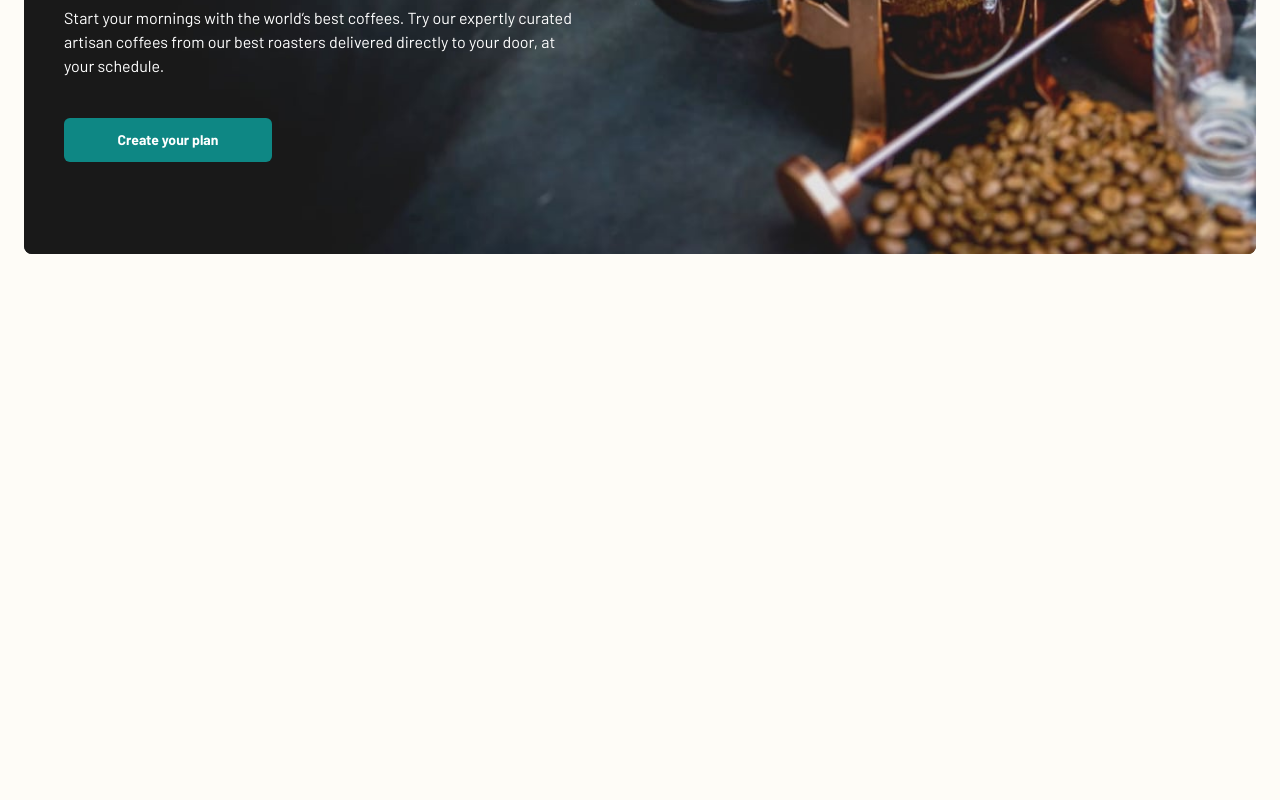
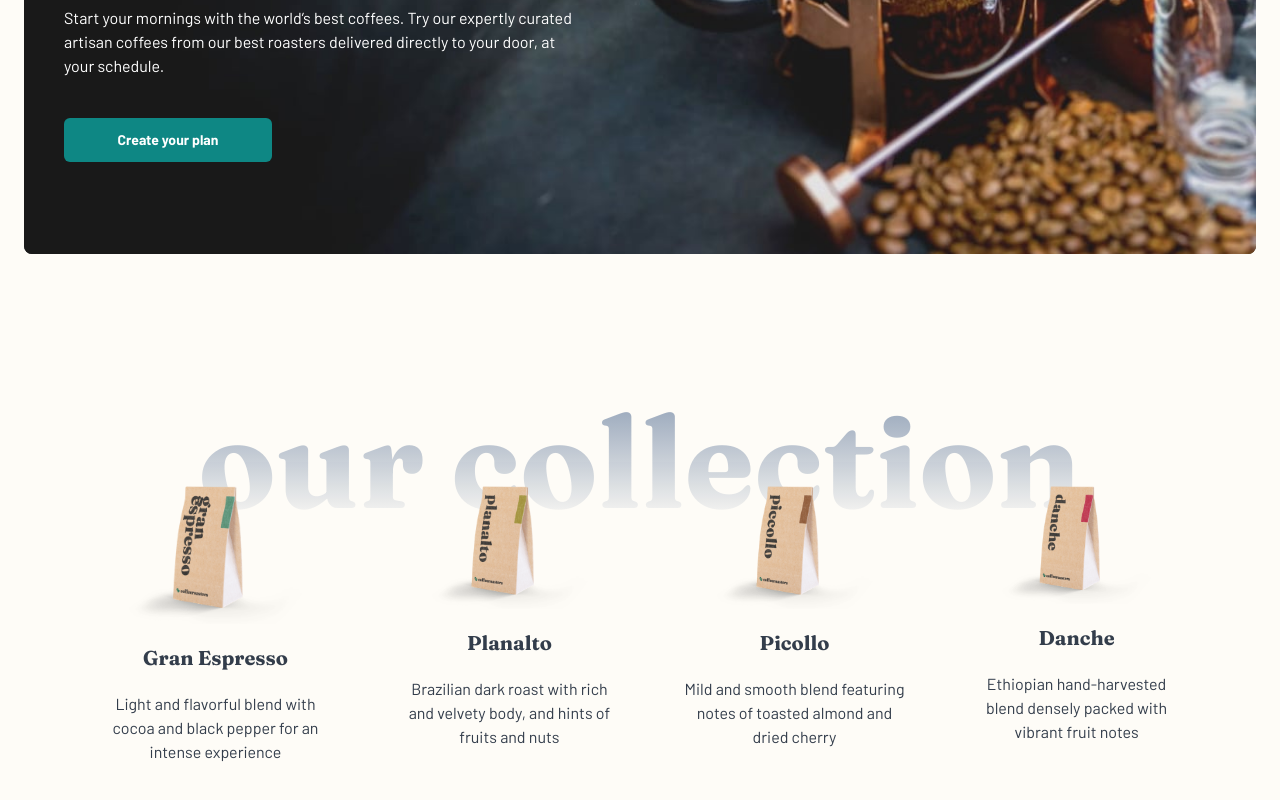
Before and after one commit to BartqD/Coffeeroasters, a Next.js app: page / in a window 1280 px wide. Shown: the part 414-1214 px from the top of the page. Before the commit the page ends 800 px from the top, so only its background shows below. Built offline with nearby package versions, Linux system fonts and the light colour scheme.

Commit message:
feat: add collection component

```diff
--- a/app/page.tsx
+++ b/app/page.tsx
@@ -4,6 +4,7 @@ import Hero from '@/components/sections/hero/hero'
 import heroImgM from '../public/assets/home/mobile/image-hero-coffeepress.jpg'
 import heroImgT from '../public/assets/home/tablet/image-hero-coffeepress.jpg'
 import heroImgD from '../public/assets/home/desktop/image-hero-coffeepress.jpg'
+import Collection from '@/components/sections/Home/collection'
 
 export default function Home() {
 	return (
@@ -19,6 +20,8 @@ export default function Home() {
 					heroImgT={heroImgT}
 					heroImgD={heroImgD}
 					linkUrl='/plan'></Hero>
+
+					<Collection></Collection>
 			</main>
 		</Fragment>
 	)
--- a/components/sections/Home/collection.tsx
+++ b/components/sections/Home/collection.tsx
@@ -19,7 +19,7 @@ export default function Collection() {
         {
             title: 'Picollo',
             description: 'Mild and smooth blend featuring notes of toasted almond and dried cherry',
-            img: '/assets/home/desktop/image-picollo.png'
+            img: '/assets/home/desktop/image-piccollo.png'
         },
         {
             title: 'Danche',
@@ -29,27 +29,28 @@ export default function Collection() {
     ]
 
     return (
-        <section className="mx-auto p-6">
+        <section className=" max-w-[1440px] mx-auto p-6">
             <div className="px-10">
                 <div className="flex justify-center">
-                    <h2 className="font-fraunces font-bold text-3xl md:text-8xl lg:text-9xl md:-mb-16 text-transparent bg-clip-text bg-gradient-to-b from-black md:from-slate-400 to-white">our collection</h2>
+                    <h2 className="font-bold text-3xl md:text-8xl lg:text-9xl md:-mb-16 text-transparent bg-clip-text bg-gradient-to-b from-black md:from-slate-400 to-white">our collection</h2>
                 </div>
                 <div className="flex flex-col lg:flex-row justify-center">
                     {coffeeCollection.map((collection, index) => (
-                        <div className="flex flex-col md:flex-row lg:flex-col p-6">
-                        <div>
+                        <div key={index} className="flex flex-col md:flex-row lg:flex-col p-6">
+
                             <Image
                                 src={collection.img}
-                                alt="coffeeroasters-product"
-                                className="object-cover h-full w-full px-10"
-                                layout="fill"
+                                alt={`coffee:${collection.title}`}
+                                className="px-10"
+                                width={452}
+                                height={356}
                             />
-                        </div>
+
                         <div className="flex flex-col justify-start">
-                            <h1 className="font-fraunces text-center md:text-left lg:text-center text-gray-50 font-bold text-xl px-2 pt-5">
-                            {title}
-                            </h1>
-                            <p className="font-barlow text-center md:text-left lg:text-center text-gray-50 text-sm px-2 py-5">{description}</p>
+                            <h3 className="px-2 pt-5 text-center md:text-left text-xl lg:text-center text-dark-grey font-bold  ">
+                            {collection.title}
+                            </h3>
+                            <p className="px-2 py-5 text-center md:text-left lg:text-center text-dark-grey text-base ">{collection.description}</p>
                         </div>
                     </div>
                       ))}
```
